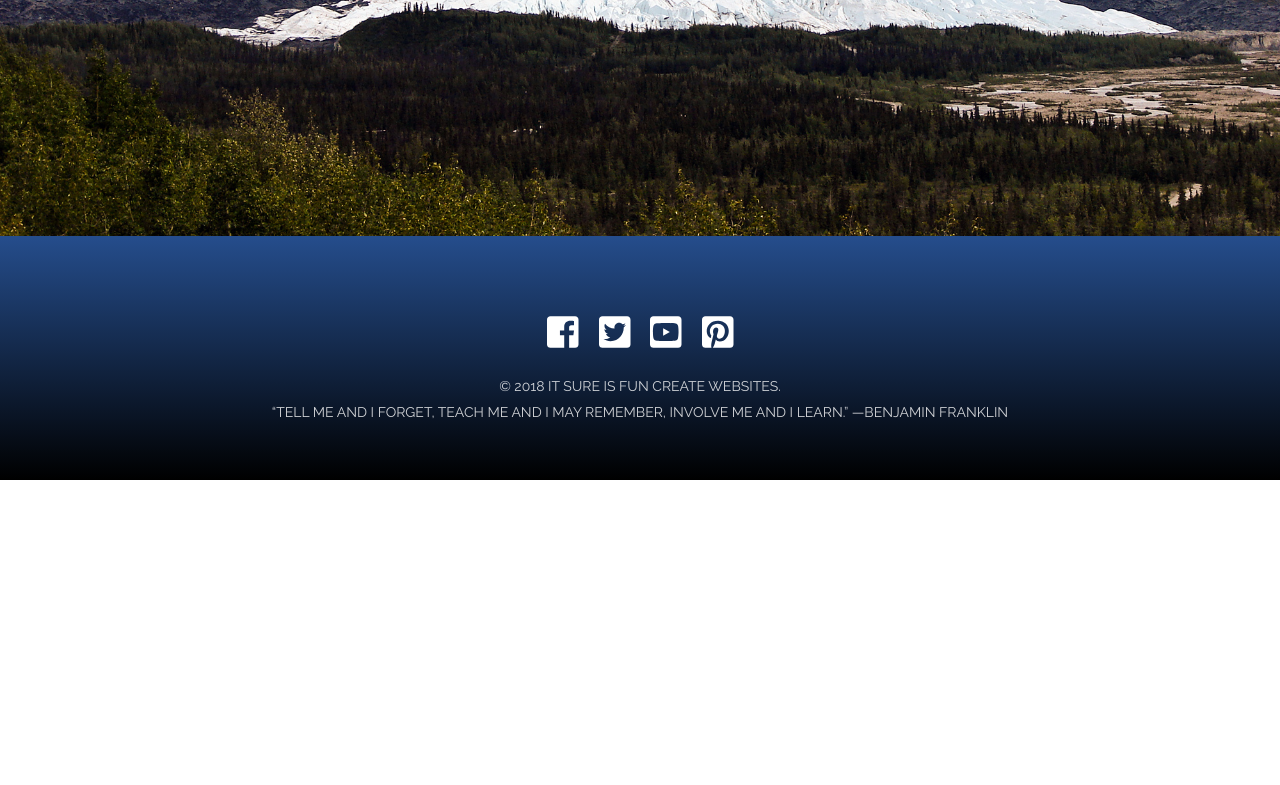
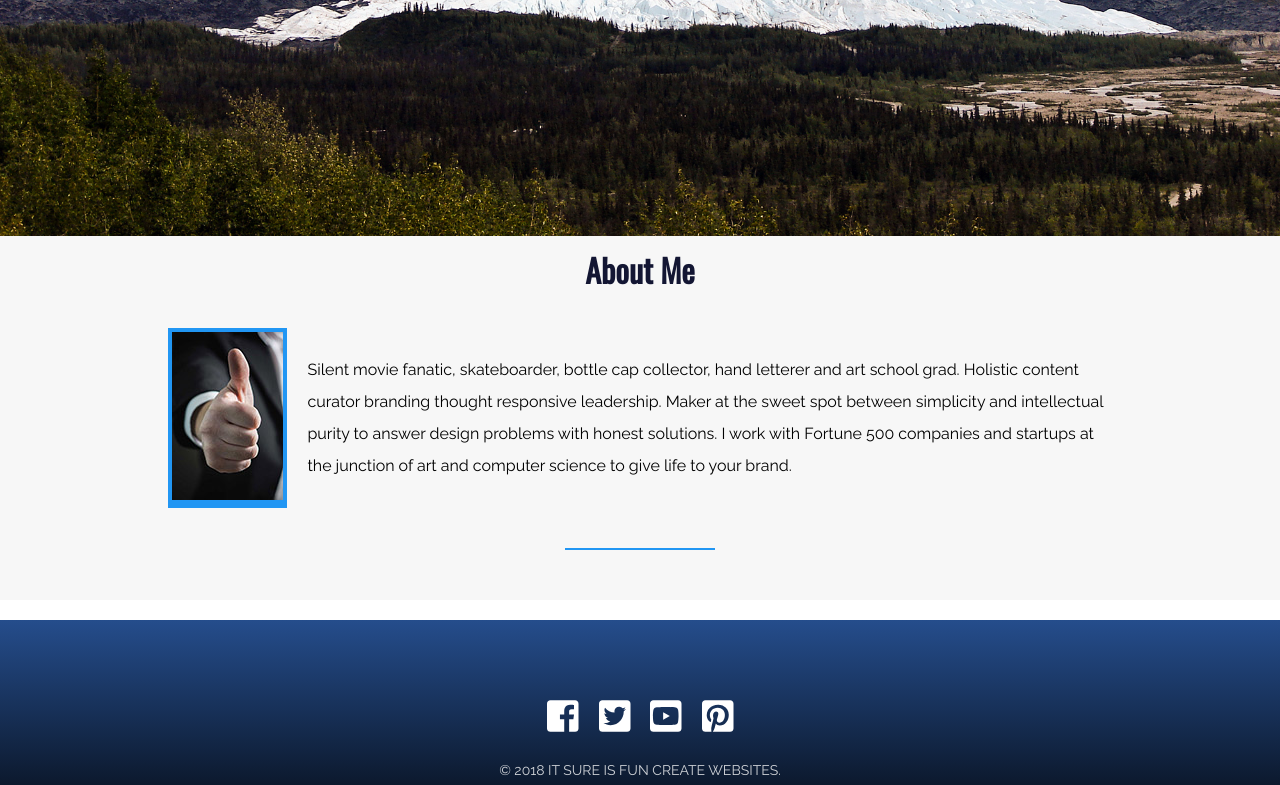
Before and after one commit to ryanmhowell/zenva-rwd-m1, a plain HTML site: page index.html in a window 1280 px wide. Shown: the part 564-1349 px from the top of the page. Before the commit the page ends 1044 px from the top, so only its background shows below. Drawn offline with nearby package versions, Linux system fonts and the light colour scheme.

Commit message:
Added about me section

```diff
--- a/index.html
+++ b/index.html
@@ -17,10 +17,34 @@
       <a href="https://academy.zenva.com/?zva_src=zenva-homepage
 " class="btn" target="_blank">More Zenva Courses</a>
       </div>
-
   </div>
     <!--****************************************************************-->
 
+    <div id="about">
+        <h3 class="title">About Me</h3>
+      <div id="two-cols">
+          <div class="about-img"><img src="img/about.jpg" alt="thumbs up"/></div>
+          <div class="about-bio">
+          <p>Silent movie fanatic, skateboarder, bottle cap
+              collector, hand letterer and art school grad.
+              Holistic content curator branding thought
+              responsive leadership. Maker at the sweet spot
+              between simplicity and intellectual purity to
+              answer design problems with honest solutions.
+              I work with Fortune 500 companies and startups at
+              the junction of art and computer science to give
+              life to your brand.
+              </p>
+          </div>
+          <p>&nbsp;</p>
+        </div>
+        <hr>
+    </div>
+
+
+
+
+    <!--*****************************************************************-->
     <footer>
     <ul>
         <li><a href="#" target="_blank"><i class="fab fa-facebook-square"></i></a></li>
--- a/styles.css
+++ b/styles.css
@@ -61,7 +61,11 @@ footer ul li a {
     cursor: pointer;
 }
 
+
 /*------------------------------------------------*/
+/*  Hero  */
+/*------------------------------------------------*/
+
 
 #hero {
     color: white;
@@ -107,7 +111,57 @@ footer ul li a {
     background-color: #2196f3;
 }
 
+
+/*-------------------------------------------*/
+/*  About  */
+/*-------------------------------------------*/
+
+
+h3.title {
+    text-transform: capitalize;
+    color: #131633;
+    text-align: center;
+    font-size: 32px;
+    margin-bottom: 35px;
+}
+
+
+#about {
+    background-color: #f7f7f7;
+    padding: 10px;
+    margin-bottom: 20px;
+}
+
+#two-cols {
+    display: flex;
+    flex-direction: row;
+    justify-content: center;
+    align-items: center;
+}
+
+.about-img {
+    border: 4px solid #2196f3;
+    background-color: #2196f3;
+}
+
+.about-bio {
+    line-height: 2;
+    margin-left: 20px;
+    width: 65%;
+    max-width: 800px;
+}
+
+hr {
+  border: 0;
+  background-color: #2196f3;
+  width: 150px;
+  margin: 40px auto;
+  height: 2px;
+}
+
+/*---------------------------------------------*/
 /*media queries*/
+/*---------------------------------------------*/
 
 
 @media(max-width: 800px) {
@@ -131,3 +185,15 @@ footer ul li a {
         padding: 15px 40px;
     }
 }
+
+@media(max-width: 600px) {
+    #about, #two-cols {
+        flex-direction: column;
+    }
+
+    .about-bio {
+        line-height: 1.5;
+        text-align: left;
+        margin-top: 20px;
+    }
+}
```
